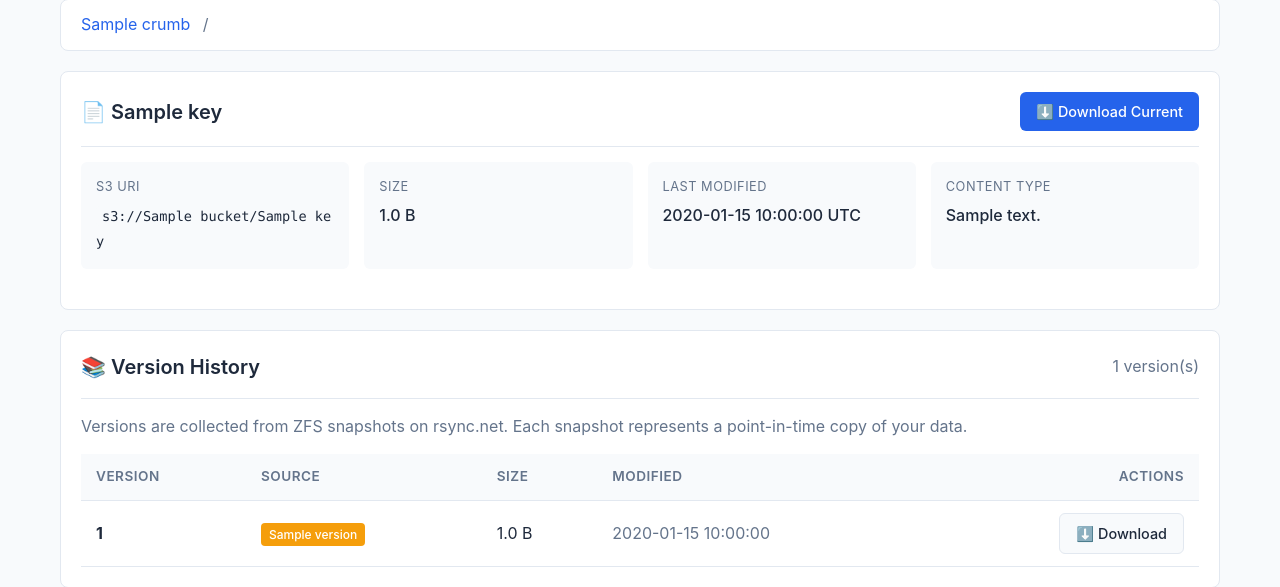
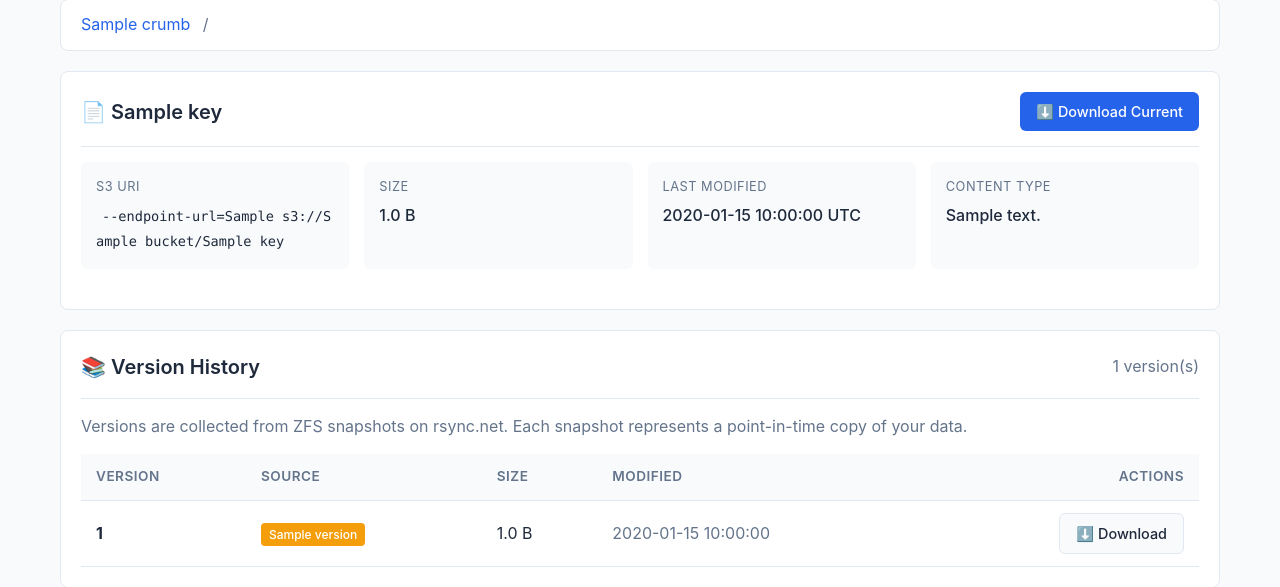
Before and after one commit to dgehriger/rsync-s3, a FastAPI app: template browser/app/templates/object_detail.html in a window 1280 px wide. Shown: the part 150-737 px from the top of the page. Run offline with FastAPI, Linux system fonts and the light colour scheme; the template is opened without the code that fills it: most values are stand-ins (such as "Sample title", 1, 10 or a date in 2020).

Commit message:
Add S3 public endpoint for display in browser

```diff
--- a/browser/app/config.py
+++ b/browser/app/config.py
@@ -13,6 +13,7 @@ class Settings(BaseSettings):
 
     # S3 Gateway settings
     s3_endpoint: str = "http://s3-gateway:9000"
+    s3_public_endpoint: str = ""  # Public S3 endpoint URL for display (e.g., https://s3.example.com:8443)
     s3_access_key: str = ""
     s3_secret_key: str = ""
 
--- a/browser/app/main.py
+++ b/browser/app/main.py
@@ -271,6 +271,7 @@ async def object_detail_page(
     username: str = Depends(get_current_user),
     s3_client: S3Client = Depends(get_s3_client),
     version_mapper: VersionMapper = Depends(get_version_mapper),
+    settings: Settings = Depends(get_settings),
 ):
     """Object detail page with version history."""
     try:
@@ -301,6 +302,7 @@ async def object_detail_page(
                 "versions": [v.to_dict() for v in versions],
                 "breadcrumbs": breadcrumbs,
                 "username": username,
+                "s3_public_endpoint": settings.s3_public_endpoint,
             },
         )
     except HTTPException:
--- a/browser/app/templates/object_detail.html
+++ b/browser/app/templates/object_detail.html
@@ -23,7 +23,7 @@
     <div class="metadata-grid">
         <div class="metadata-item">
             <div class="metadata-label">S3 URI</div>
-            <div class="metadata-value"><code>s3://{{ bucket }}/{{ key }}</code></div>
+            <div class="metadata-value"><code>{% if s3_public_endpoint %}--endpoint-url={{ s3_public_endpoint }} {% endif %}s3://{{ bucket }}/{{ key }}</code></div>
         </div>
         <div class="metadata-item">
             <div class="metadata-label">Size</div>
--- a/docker-compose.cloudflare.yml
+++ b/docker-compose.cloudflare.yml
@@ -60,6 +60,7 @@ services:
     container_name: rsync-s3-browser
     environment:
       - S3_ENDPOINT=http://s3-gateway:9000
+      - S3_PUBLIC_ENDPOINT=${S3_PUBLIC_ENDPOINT:-}
       - S3_ACCESS_KEY=${S3_ACCESS_KEY}
       - S3_SECRET_KEY=${S3_SECRET_KEY}
       - RSYNC_HOST=${RSYNC_HOST}
--- a/docker-compose.portainer.yml
+++ b/docker-compose.portainer.yml
@@ -52,6 +52,7 @@ services:
     container_name: rsync-s3-browser
     environment:
       - S3_ENDPOINT=http://s3-gateway:9000
+      - S3_PUBLIC_ENDPOINT=${S3_PUBLIC_ENDPOINT:-}
       - S3_ACCESS_KEY=${S3_ACCESS_KEY}
       - S3_SECRET_KEY=${S3_SECRET_KEY}
       - RSYNC_HOST=${RSYNC_HOST}
--- a/docker-compose.yml
+++ b/docker-compose.yml
@@ -30,6 +30,7 @@ services:
     container_name: rsync-s3-browser
     environment:
       - S3_ENDPOINT=http://s3-gateway:9000
+      - S3_PUBLIC_ENDPOINT=${S3_PUBLIC_ENDPOINT:-}
       - S3_ACCESS_KEY=${S3_ACCESS_KEY}
       - S3_SECRET_KEY=${S3_SECRET_KEY}
       - RSYNC_HOST=${RSYNC_HOST}
```
Also changed, not shown: 1 other file.
